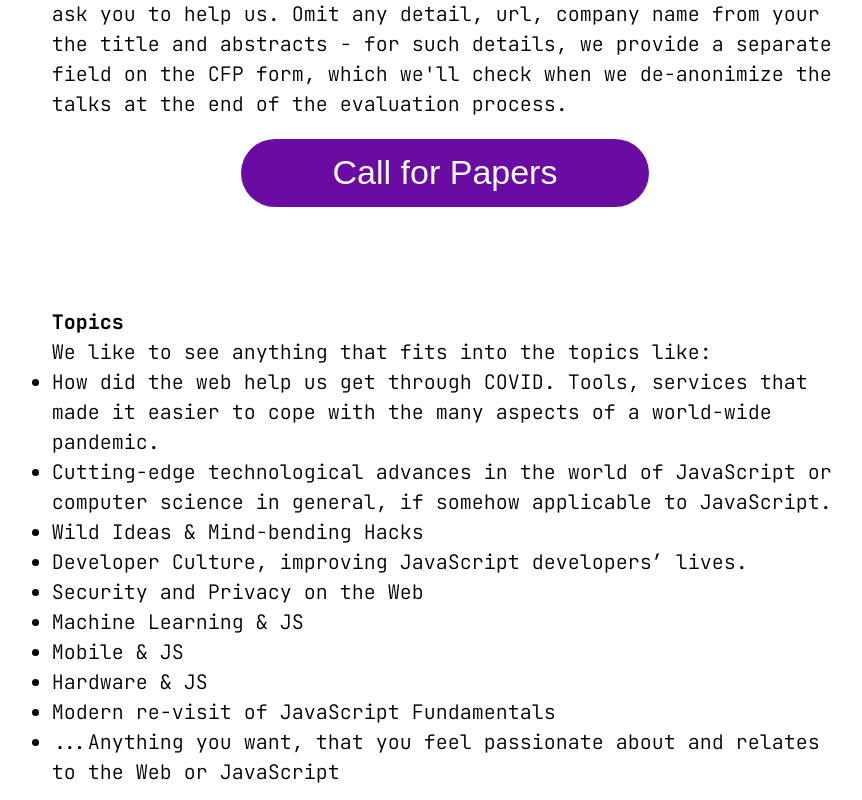
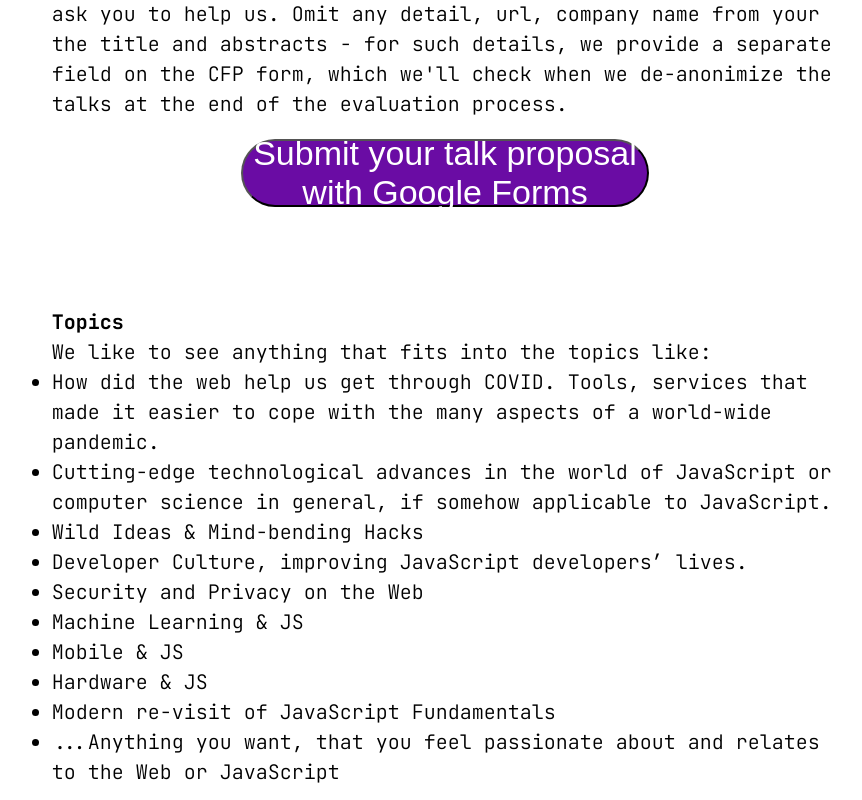
Before and after one commit to JSConfBp/2024.jsconfbp.com, a Next.js app: page /call-for-papers in a window 1280 px wide. Shown: the part 860-1660 px from the top of the page, without its empty margins (195-1057 px from the left). Built offline with nearby package versions, Linux system fonts and the light colour scheme; a web font is replaced by a local one.

Commit message:
generalize our button component: make url optional + allow to specify non-link children + use semantic button element

```diff
--- a/ui/cfp-button.module.scss
+++ b/ui/cfp-button.module.scss
@@ -3,7 +3,7 @@
   justify-content: center;
   align-items: center;
 
-  .button {
+  button {
     display: flex;
     justify-content: center;
     align-items: center;
--- a/ui/cfp-button.tsx
+++ b/ui/cfp-button.tsx
@@ -1,14 +1,25 @@
 import Link from "next/link";
 
 import styles from "./cfp-button.module.scss";
+import { ReactNode } from "react";
 
-function CfpButton() {
+interface CfpButtonProps {
+  url?: string;
+  children: ReactNode;
+}
+
+function CfpButton({url, children}: CfpButtonProps) {
     return (
         <div className={styles.main}>
-            <Link href="/" className={styles.button}>
-                Call for Papers
-            </Link>
-        </div>);
+          <button className={styles.button}>
+              {url ?
+                (<Link href="" className={styles.button}>
+                  {children}
+                </Link>)
+                : <>{children}</>
+              }
+          </button>
+        </div>)
 }
 
 export default CfpButton;
```
